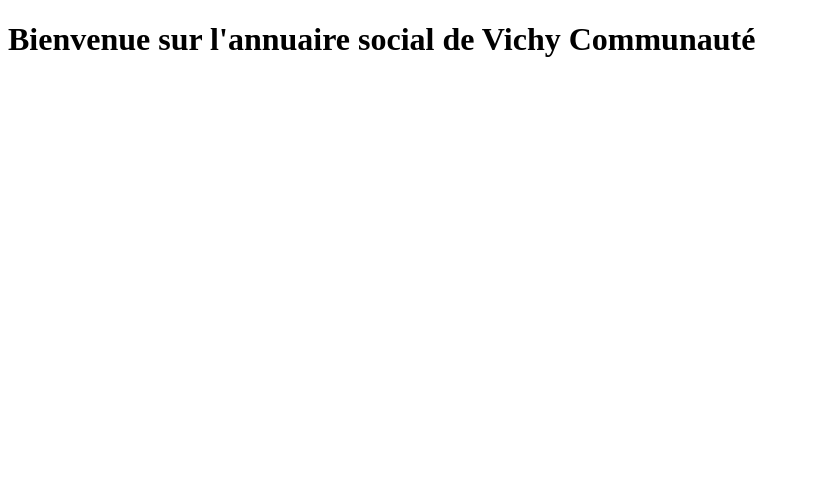
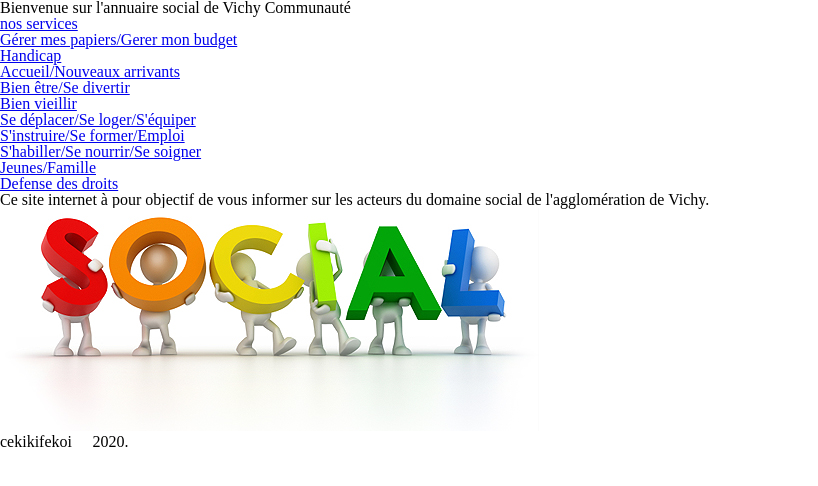
Before and after one commit to ElsaTutu/cekikifekoi, a PHP site: page /content/themes/cekikifekoi/app/assets/index.html in a window 1280 px wide. Shown: the top 486 px of the page, without its empty margins (0-818 px from the left). Run offline with PHP 8.4, Linux system fonts and the light colour scheme; style sheets or scripts are compiled from the project's sources; some web fonts are replaced.

Commit message:
Html page d'accueil + structure de base scss

```diff
--- a/content/themes/cekikifekoi/app/assets/index.html
+++ b/content/themes/cekikifekoi/app/assets/index.html
@@ -1,15 +1,50 @@
 <!DOCTYPE html>
 <html lang="en">
+
 <head>
   <meta charset="UTF-8">
   <meta name="viewport" content="width=device-width, initial-scale=1.0">
   <title>Webpack</title>
   <link rel="stylesheet" href="css/style.css" />
 </head>
+
 <body>
   <header class="header">
-    <h1>Bienvenue sur l'annuaire social de Vichy Communauté</h1>
+    <h1 class="header__title">Bienvenue sur l'annuaire social de Vichy Communauté</h1>
+    <nav class="header__nav">
+      <ul class="header__nav__menu">
+        <li><a href="#" class="header__nav__menu__title">nos services</a>
+          <ul class="header__nav__menu__items">
+            <li class="header__nav__menu__item"><a href="#">Gérer mes papiers/Gerer mon budget</a></li>
+            <li class="header__nav__menu__item"><a href="#">Handicap</a></li>
+            <li class="header__nav__menu__item"><a href="#">Accueil/Nouveaux arrivants</a></li>
+            <li class="header__nav__menu__item"><a href="#">Bien être/Se divertir</a></li>
+            <li class="header__nav__menu__item"><a href="#">Bien vieillir</a></li>
+            <li class="header__nav__menu__item"><a href="#">Se déplacer/Se loger/S'équiper</a></li>
+            <li class="header__nav__menu__item"><a href="#">S'instruire/Se former/Emploi</a></li>
+            <li class="header__nav__menu__item"><a href="#">S'habiller/Se nourrir/Se soigner</a></li>
+            <li class="header__nav__menu__item"><a href="#">Jeunes/Famille</a></li>
+            <li class="header__nav__menu__item"><a href="#">Defense des droits</a></li>
+          </ul>
+        </li>
+      </ul>
+    </nav>
   </header>
+
+  <main class="main">
+    <p class="main__description">
+      Ce site internet à pour objectif de vous informer sur les acteurs du domaine social de l'agglomération de Vichy.
+    </p>
+    <img class="main__image" src="/content/themes/cekikifekoi/app/images/social-media.jpg" alt="">
+  </main>
+
+  <footer class="footer">
+    <p>
+      cekikifekoi <i class="fa fa-copyright" aria-hidden="true"></i> 2020.
+    </p>
+  </footer>
+
   <script src="js/app.js"></script>
 </body>
+
 </html>
--- /dev/null
+++ b/content/themes/cekikifekoi/app/scss/abstracts/_variables.scss
@@ -0,0 +1 @@
+$fa-font-path: '~font-awesome/fonts';
--- /dev/null
+++ b/content/themes/cekikifekoi/app/scss/base/_reset-css.scss
@@ -0,0 +1 @@
+@import '~reset-css/sass/reset';
--- a/content/themes/cekikifekoi/app/scss/main.scss
+++ b/content/themes/cekikifekoi/app/scss/main.scss
@@ -2,13 +2,17 @@
 @charset 'UTF-8';
 
 // 1. Abstracts
+@import
+        'abstracts/variables';
+// 2. Vendors
 
-// 2. Vendors
-$fa-font-path: '~font-awesome/fonts';
-@import '~font-awesome/scss/font-awesome';
+@import
+    '~font-awesome/scss/font-awesome';
 
 
 // 3. Base
+@import
+        'base/reset-css';
 
 // 4. Layout
 
--- a/content/themes/cekikifekoi/package.json
+++ b/content/themes/cekikifekoi/package.json
@@ -33,6 +33,7 @@
   },
   "dependencies": {
     "font-awesome": "^4.7.0",
-    "jquery": "^3.5.1"
+    "jquery": "^3.5.1",
+    "reset-css": "^5.0.1"
   }
 }
```
Also changed, not shown: content/themes/cekikifekoi/app/assets/details.html (added), content/themes/cekikifekoi/app/assets/list.html (added), content/themes/cekikifekoi/app/images/social-media.jpg (added), content/themes/cekikifekoi/package-lock.json.
